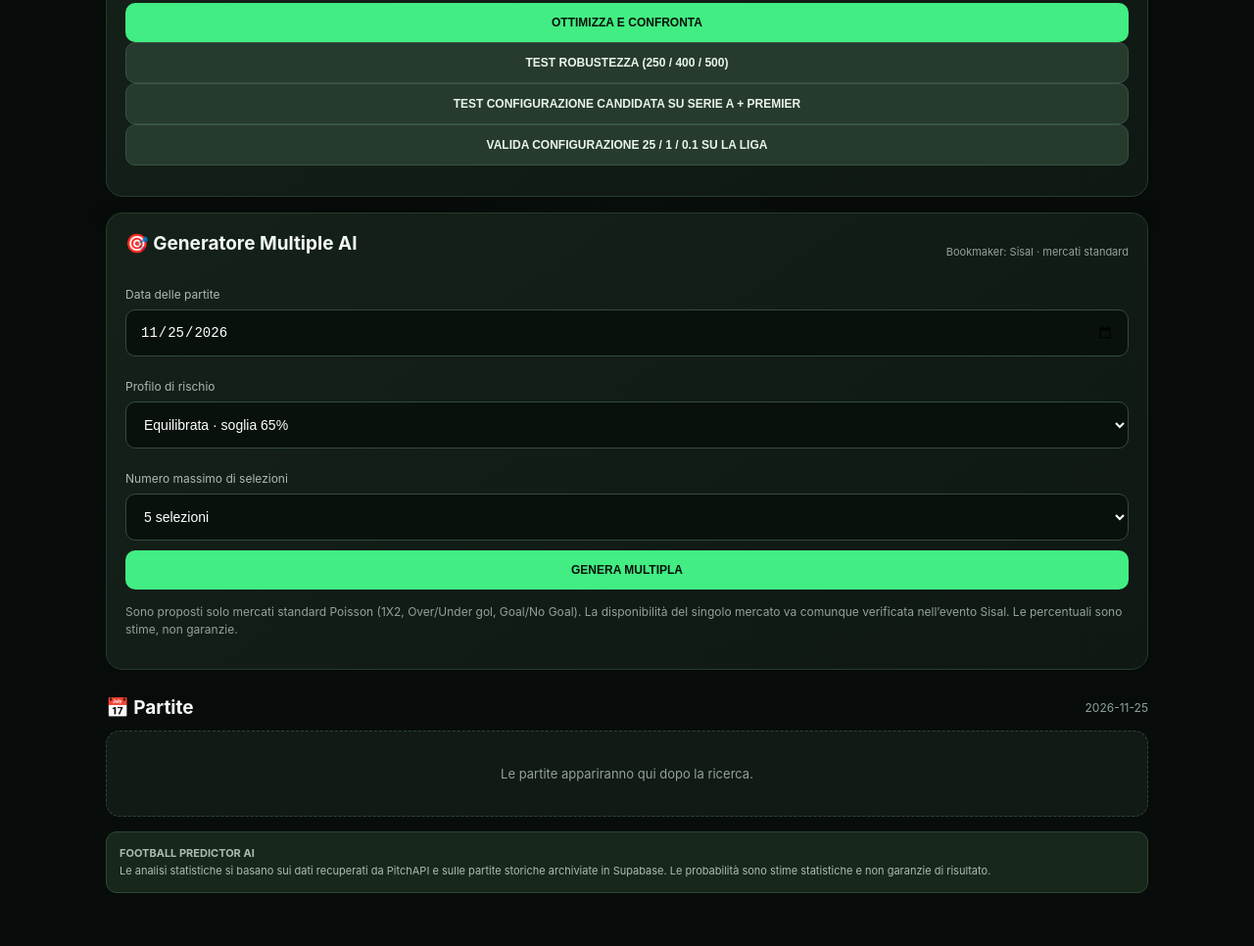
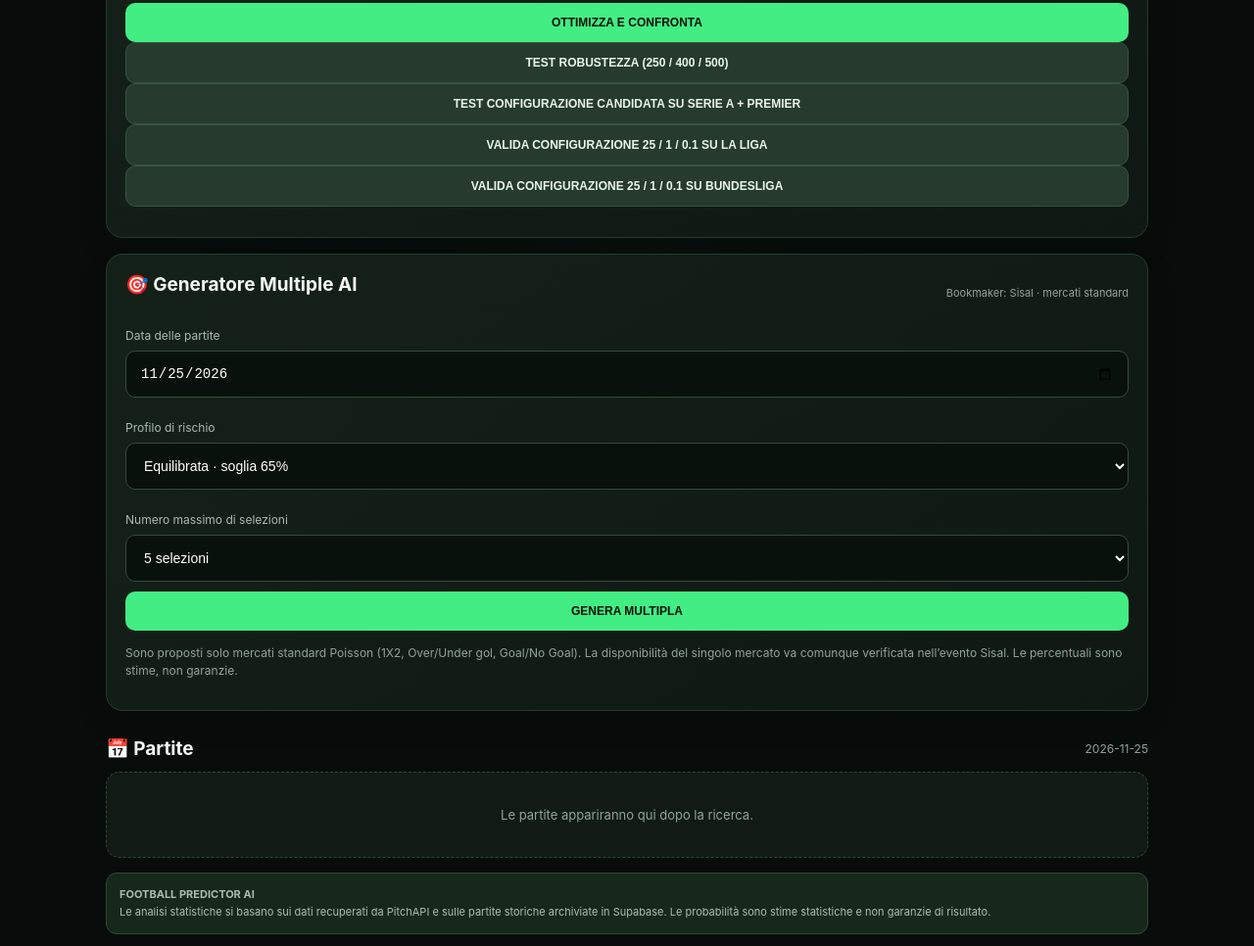
Before and after one commit to alexdorodimi-cpu/-football-predictor-server., a website: page public/index.html in a window 1280 px wide. Shown: the part 1360-2326 px from the top of the page at 98% size. Drawn offline with Linux system fonts and the light colour scheme.

Commit message:
Add fixed candidate validation test for Bundesliga

```diff
--- a/public/index.html
+++ b/public/index.html
@@ -382,6 +382,7 @@ button.full{width:100%}
   <button class="full secondary" onclick="runOptimizerRobustness()">TEST ROBUSTEZZA (250 / 400 / 500)</button>
   <button class="full secondary" onclick="runCrossLeagueCandidate()">TEST CONFIGURAZIONE CANDIDATA SU SERIE A + PREMIER</button>
   <button class="full secondary" onclick="runLaLigaCandidate()">VALIDA CONFIGURAZIONE 25 / 1 / 0.1 SU LA LIGA</button>
+  <button class="full secondary" onclick="runBundesligaCandidate()">VALIDA CONFIGURAZIONE 25 / 1 / 0.1 SU BUNDESLIGA</button>
   <pre id="optimizerResult" style="white-space:pre-wrap;overflow-wrap:anywhere;font-size:12px;margin-top:12px"></pre>
  </div>
 
@@ -901,6 +902,26 @@ async function runLaLigaCandidate(){
  document.removeEventListener("visibilitychange",vis);try{if(wakeLock)await wakeLock.release();}catch(e){}
 }
 
+async function runBundesligaCandidate(){
+ const select=document.getElementById("league"),output=document.getElementById("optimizerResult");
+ const options=[...select.options];
+ const league=options.find(o=>/bundesliga/i.test(o.text))||options.find(o=>/germany|deutschland|\(de\)/i.test(o.text)&&/bundes|liga|league/i.test(o.text)&&!/cup|pokal|women|frauen/i.test(o.text));
+ if(!league){const matches=options.filter(o=>/germany|deutschland|\(de\)/i.test(o.text)).map(o=>o.text);output.textContent="Bundesliga non identificata. Campionati tedeschi disponibili: "+(matches.join(" | ")||"nessuno rilevato");return;}
+ const key="predictor_candidate_bundesliga_2026";
+ try{const saved=JSON.parse(localStorage.getItem(key)||"null");if(saved?.text){output.textContent=saved.text+"\n\nRisultato recuperato dal salvataggio locale.";return;}}catch(e){}
+ let wakeLock=null;async function awake(){try{if("wakeLock"in navigator&&document.visibilityState==="visible")wakeLock=await navigator.wakeLock.request("screen");}catch(e){}}
+ const visibility=()=>awake();document.addEventListener("visibilitychange",visibility);
+ const markets=["1X2","over_0_5","under_0_5","over_1_5","under_1_5","over_2_5","under_2_5","over_3_5","under_3_5","over_4_5","under_4_5","btts"];
+ let result=null,lastError=null;
+ for(let attempt=1;attempt<=4&&!result;attempt++){output.textContent="🧪 Validazione Bundesliga — 25 / 1 / 0.1 — tentativo "+attempt+"/4";try{await awake();result=await api("/api/model/optimizer/"+encodeURIComponent(league.value)+"?limit=250&fixed_window=25&fixed_decay=1&fixed_venue=0.1");}catch(e){lastError=e;if(attempt<4)await new Promise(r=>setTimeout(r,1500*attempt));}}
+ if(!result){output.textContent="❌ Test Bundesliga fallito dopo 4 tentativi: "+(lastError?.message||"errore")+"\nRiprova quando il server è disponibile.";document.removeEventListener("visibilitychange",visibility);try{if(wakeLock)await wakeLock.release();}catch(e){}return;}
+ const r=result,lines=["🧪 VALIDAZIONE CONFIGURAZIONE SU BUNDESLIGA","Config fissa: finestra 25 | decay 1 | venue 0.1","Holdout cronologico: 250","Storico "+r.split.history_matches+" | Train "+r.split.training_matches+" | Validation "+r.split.validation_matches+" | Test "+r.split.test_matches,"⚠️ Test diagnostico, non attiva la configurazione.",""];
+ for(const market of markets){const m=r.test_comparison?.[market];if(m)lines.push(market+": Acc "+m.baseline.accuracy_percent+"% → "+m.optimized.accuracy_percent+"% ("+(m.accuracy_delta_pp>0?"+":"")+m.accuracy_delta_pp+" pp) | Brier "+m.baseline.brier+" → "+m.optimized.brier+" ("+(m.brier_delta>0?"+":"")+m.brier_delta+")");}
+ const report=lines.join("\n");try{localStorage.setItem(key,JSON.stringify({result:r,text:report,config:"25/1/0.1"}));}catch(e){}
+ output.textContent=report+"\n\n✅ TEST BUNDESLIGA COMPLETATO E SALVATO.";
+ document.removeEventListener("visibilitychange",visibility);try{if(wakeLock)await wakeLock.release();}catch(e){}
+}
+
 async function runMonthlyBacktest(){
  const leagueId=document.getElementById("league").value;
  const output=document.getElementById("backtestResult");
```
